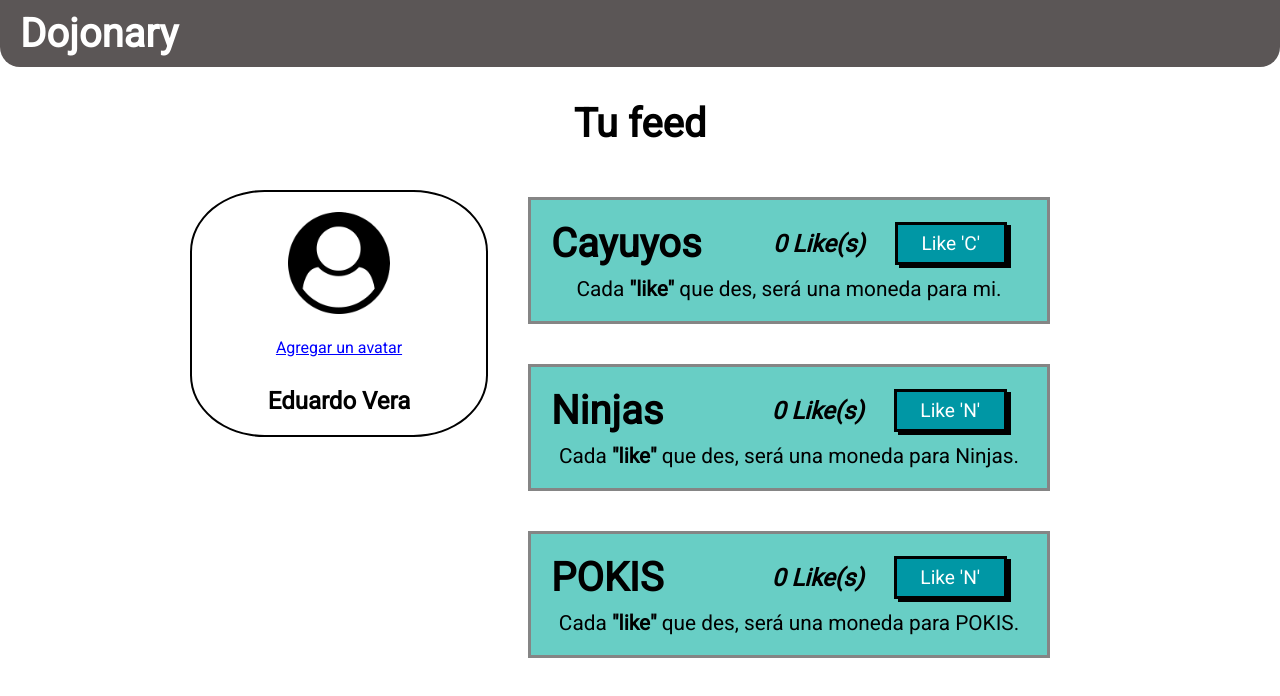
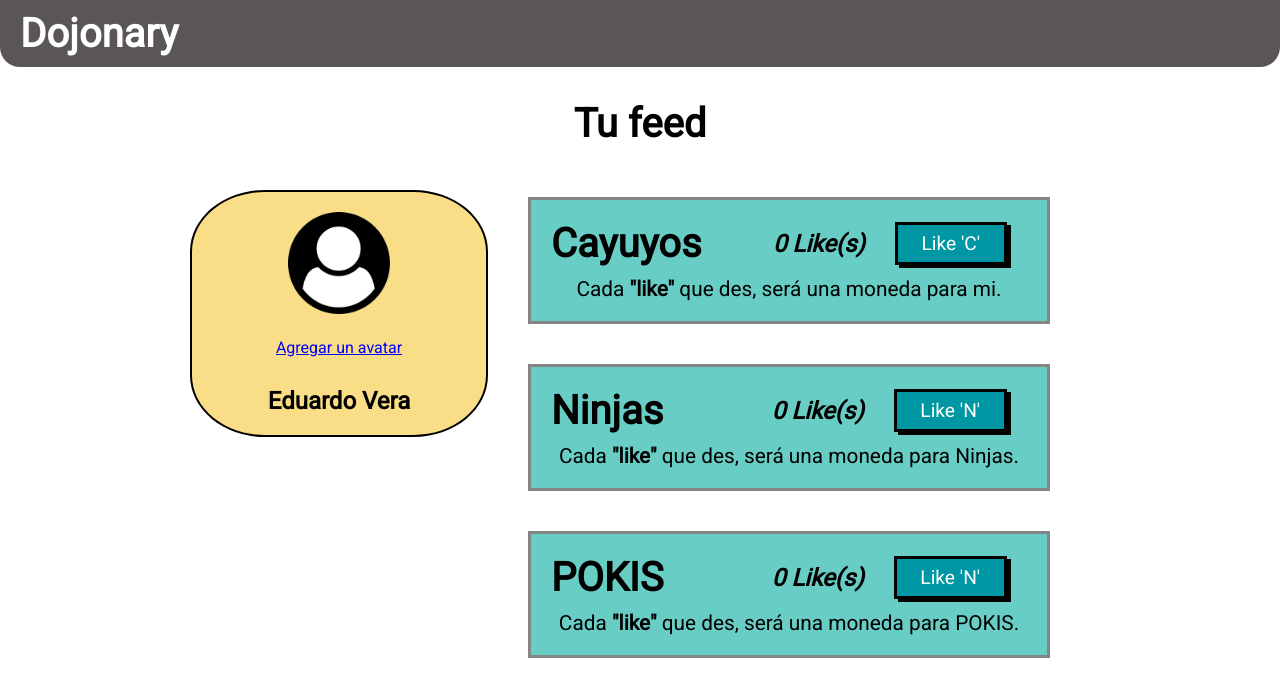
Before and after one commit to Cayuyo/Me-gusta--me-gusta-, a plain HTML site: page index.html in a window 1280 px wide. Drawn offline with Linux system fonts and the light colour scheme.

Commit message:
Actualizacion de HTML y CSS

```diff
--- a/css/styles.css
+++ b/css/styles.css
@@ -59,6 +59,7 @@ h1 {
     -moz-border-radius: 25%;
     -ms-border-radius: 25%;
     -o-border-radius: 25%;
+    background-color: rgba(243, 182, 0, 0.472);
 }
 
 .img-Perfil img {
```
